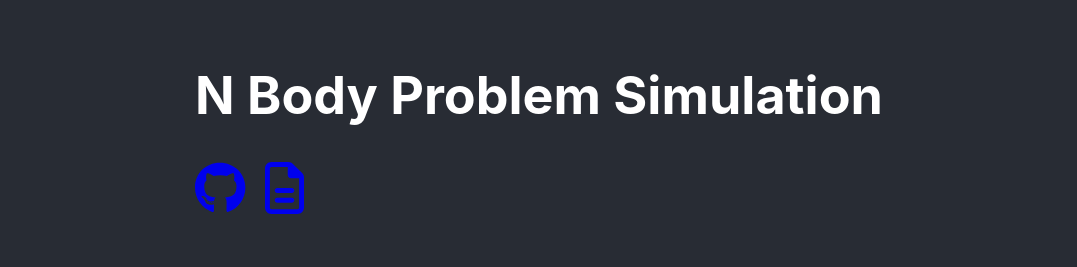
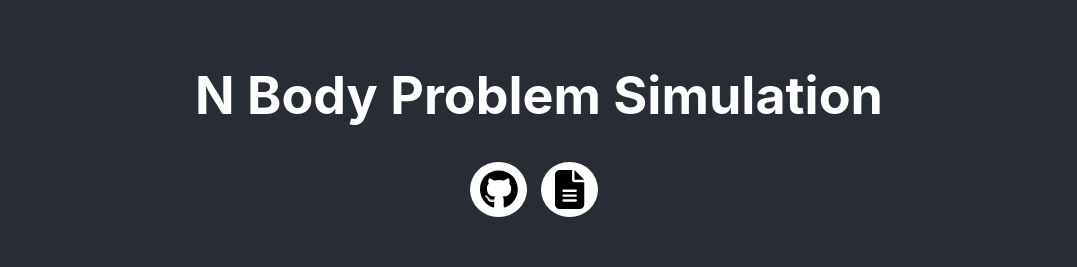
Before and after one commit to alv31415/n-body-problem, a React (Create React App) app in the folder frontend/nbody-frontend/: page / in a window 1280 px wide. Shown: the top 267 px of the page, without its empty margins (101-1178 px from the left). Built offline with nearby package versions, Linux system fonts and the light colour scheme; no server answers.

Commit message:
Added social links

```diff
--- a/frontend/nbody-frontend/src/App.js
+++ b/frontend/nbody-frontend/src/App.js
@@ -6,7 +6,7 @@ import OrbitPlotter from './OrbitPlotter';
 import ImgLink from './ImgLink';
 
 import { faGithub } from "@fortawesome/free-brands-svg-icons";
-import { faFileAlt } from "@fortawesome/free-regular-svg-icons";
+import { faFileAlt } from "@fortawesome/free-solid-svg-icons";
 
 
 class App extends React.Component {
@@ -75,15 +75,13 @@ render() {
     <div className="App">
       <header className="App-header">
       <h1>N Body Problem Simulation</h1>
-      <div className = "row-icons">
+      <div className="row-icons">
         <ImgLink icon = {faGithub}
-                 className = "icon github"
-                 size = "2x"
+                 className = "img-link fa-fw"
                  link = "https://github.com/alv31415/n-body-problem/tree/website"/>
         <ImgLink icon = {faFileAlt}
-                 className = "icon file"
-                 size = "2x"
-                 link = "https://github.com/alv31415/n-body-problem/tree/website/n-body-report.pdf"/>
+                 className = "img-link fa-fw"
+                 link = "https://alv31415.github.io/n-body-problem/n-body-report.pdf"/>
       </div>
       </header>
       <div className = "row-forms">
@@ -92,7 +90,6 @@ render() {
         </div>
         <br/>
         <OrbitPlotter integratorIDs = {this.state.integratorIDs} onIntegratorUpdate = {this.updateIntegratorIDs}/>
-        <iframe src="https://github.com/alv31415/n-body-problem/tree/website/n-body-report.pdf" height="200" width="300"></iframe>
     </div>
   );
 };
--- a/frontend/nbody-frontend/src/ImgLink.js
+++ b/frontend/nbody-frontend/src/ImgLink.js
@@ -7,9 +7,9 @@ class ImgLink extends React.Component {
     }
     render() {
         return (
-            <div class="social-container">
-                <a href={this.props.link} target = "_blank">
-                    <FontAwesomeIcon icon={this.props.icon} size={this.props.size} />
+            <div className= "icon">
+                <a href={this.props.link} target = "_blank" className = {this.props.className}>
+                    <FontAwesomeIcon icon={this.props.icon}/>
                 </a>
             </div>
         );
--- a/frontend/nbody-frontend/src/styles.css
+++ b/frontend/nbody-frontend/src/styles.css
@@ -79,9 +79,9 @@ input {
 .row-icons {
   display: flex;
   flex-direction: row;
-  align-items: center;
-  gap: 20px;
-  margin-bottom: 5%;
+  position: relative;
+  left: 40%;
+  gap: 2%;
 }
 
 .bg-form {
@@ -120,3 +120,20 @@ h2 {
   background-color: #282c34;
   color: white;
 }
+
+.icon {
+  background-color: white;
+  border-radius: 50%;
+  font-size: 1.5em;
+  padding: 0.6%;
+}
+
+a.img-link {
+  color: black;
+  transition: transform 250ms;
+  display: inline-block;
+}
+
+a.img-link:hover {
+  transform: translateY(-2px);
+}
```
